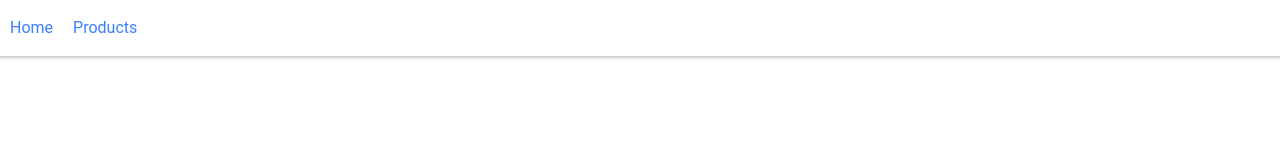
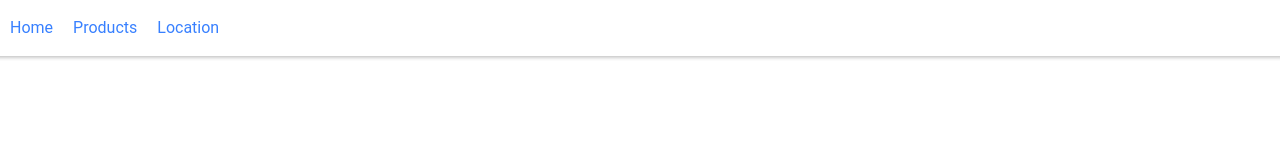
Before and after one commit to PranayPant/ionic-geo-demo, a React (Create React App) app: page /home in a window 1280 px wide. Shown: the top 160 px of the page. Built offline with nearby package versions, Linux system fonts and the light colour scheme.

Commit message:
added location service

```diff
--- a/package.json
+++ b/package.json
@@ -3,9 +3,12 @@
   "version": "0.0.1",
   "private": true,
   "dependencies": {
+    "@capacitor/android": "^4.7.0",
     "@capacitor/app": "4.1.1",
     "@capacitor/core": "4.7.0",
+    "@capacitor/geolocation": "^4.1.0",
     "@capacitor/haptics": "4.1.0",
+    "@capacitor/ios": "^4.7.0",
     "@capacitor/keyboard": "4.1.1",
     "@capacitor/status-bar": "4.1.1",
     "@craco/craco": "^7.0.0",
@@ -75,7 +78,7 @@
     "@capacitor/cli": "4.7.0",
     "autoprefixer": "^9.8.8",
     "cross-env": "^7.0.3",
-    "postcss": "^7.0.39",
+    "postcss": "^8.4.21",
     "tailwindcss": "npm:@tailwindcss/postcss7-compat@^2.2.17"
   },
   "description": "An Ionic project"
--- a/src/App.tsx
+++ b/src/App.tsx
@@ -1,5 +1,5 @@
 import { Redirect, Route } from "react-router-dom";
-import { IonApp, IonHeader, IonRouterLink, IonRouterOutlet, IonTitle, IonToolbar, setupIonicReact } from "@ionic/react";
+import { IonApp, IonContent, IonHeader, IonRouterLink, IonRouterOutlet, IonToolbar, setupIonicReact } from "@ionic/react";
 import { IonReactRouter } from "@ionic/react-router";
 import Home from "./pages/Home";
 
@@ -15,12 +15,14 @@ import "@ionic/react/css/typography.css";
 import "./theme/variables.css";
 import * as React from "react";
 import Products from "./components/Products/Products";
+import Location from "./components/Location/Location";
 
 setupIonicReact();
 
 const App: React.FC = () => {
   return (
     <IonApp>
+      <IonContent fullscreen>
         <IonHeader>
           <IonToolbar>
             <IonRouterLink slot="start" href="/home">
@@ -29,12 +31,18 @@ const App: React.FC = () => {
             <IonRouterLink slot="start" href="/products">
               <span style={{ padding: "10px" }}>Products</span>
             </IonRouterLink>
+            <IonRouterLink slot="start" href="/location">
+              <span style={{ padding: "10px" }}>Location</span>
+            </IonRouterLink>
           </IonToolbar>
         </IonHeader>
         <IonReactRouter>
           <IonRouterOutlet>
             <Route exact path="/home">
               <Home />
+            </Route>
+            <Route exact path="/location">
+              <Location />
             </Route>
             <Route exact path="/products">
               <Products />
@@ -44,6 +52,7 @@ const App: React.FC = () => {
             </Route>
           </IonRouterOutlet>
         </IonReactRouter>
+      </IonContent>
     </IonApp>
   );
 };
--- a/src/components/ExploreContainer/ExploreContainer.css
+++ b/src/components/ExploreContainer/ExploreContainer.css
@@ -1,4 +1,4 @@
-.container {
+.explore-container {
   text-align: center;
   position: absolute;
   left: 0;
@@ -7,18 +7,18 @@
   transform: translateY(-50%);
 }
 
-.container strong {
+.explore-container strong {
   font-size: 20px;
   line-height: 26px;
 }
 
-.container p {
+.explore-container p {
   font-size: 16px;
   line-height: 22px;
   color: #8c8c8c;
   margin: 0;
 }
 
-.container a {
+.explore-container a {
   text-decoration: none;
 }
--- a/src/components/ExploreContainer/ExploreContainer.tsx
+++ b/src/components/ExploreContainer/ExploreContainer.tsx
@@ -1,12 +1,21 @@
-import './ExploreContainer.css';
+import "./ExploreContainer.css";
 
-interface ContainerProps { }
+interface ContainerProps {}
 
 const ExploreContainer: React.FC<ContainerProps> = () => {
   return (
-    <div className="container">
+    <div className="explore-container">
       <strong>Ready to create an app?</strong>
-      <p>Start with Ionic <a target="_blank" rel="noopener noreferrer" href="https://ionicframework.com/docs/components">UI Components</a></p>
+      <p>
+        Start with Ionic{" "}
+        <a
+          target="_blank"
+          rel="noopener noreferrer"
+          href="https://ionicframework.com/docs/components"
+        >
+          UI Components
+        </a>
+      </p>
     </div>
   );
 };
--- /dev/null
+++ b/src/components/Location/Location.css
@@ -0,0 +1,5 @@
+.location-page {
+    position: relative;
+    top: 50px;
+    height: 100%;
+}
--- /dev/null
+++ b/src/components/Location/Location.tsx
@@ -0,0 +1,38 @@
+import { Geolocation, Position } from "@capacitor/geolocation";
+import {
+  IonPage,
+  IonItem,
+  IonList,
+  useIonViewWillEnter,
+  IonContent,
+} from "@ionic/react";
+import * as React from "react";
+
+import "./Location.css";
+
+const Location: React.FC = () => {
+  const [location, setLocation] = React.useState<Position | null>(null);
+
+  useIonViewWillEnter(() => {
+    Geolocation.getCurrentPosition({enableHighAccuracy: false})
+      .then((coords) => setLocation(coords))
+      .catch((err) => console.error(err));
+  });
+  return (
+    <IonPage>
+      <IonContent>
+        <div className="flex-col center location-page">
+          <span>My location is currently</span>
+          {location && (
+            <div className="flex-col">
+              <span>Latitude: {location?.coords.latitude}</span>
+              <span>Longitude: {location?.coords.longitude}</span>
+            </div>
+          )}
+        </div>
+      </IonContent>
+    </IonPage>
+  );
+};
+
+export default Location;
--- a/src/components/Products/Products.css
+++ b/src/components/Products/Products.css
@@ -1,7 +1,6 @@
 .product-list {
-    max-width: 90vw;
-    margin: auto;
-    @media screen and (min-width: 960px) {
-        max-width: 60vw
-    }
+  margin-top: 10px;
 }
+.product-list span {
+  margin: 5px 0;
+}
--- a/src/components/Products/Products.tsx
+++ b/src/components/Products/Products.tsx
@@ -1,9 +1,9 @@
 import {
   IonPage,
   IonItem,
-  IonLabel,
   IonList,
   useIonViewWillEnter,
+  IonContent,
 } from "@ionic/react";
 import React from "react";
 import { Product } from "../../types/products";
@@ -18,17 +18,18 @@ const Products: React.FC = () => {
   });
   return (
     <IonPage>
-      <section>
-        <IonList className="product-list">
+      <IonContent>
+        <IonList className="container product-list">
           {products.map((p) => (
             <IonItem key={p.id}>
-              <IonLabel>
-                <IonLabel>{p.description}</IonLabel>
-              </IonLabel>
+              <div className="flex-col">
+                <span>{p.title}</span>
+                <span>{p.category}</span>
+              </div>
             </IonItem>
           ))}
         </IonList>
-      </section>
+      </IonContent>
     </IonPage>
   );
 };
--- a/src/theme/variables.css
+++ b/src/theme/variables.css
@@ -84,65 +84,65 @@ http://ionicframework.com/docs/theming/ */
 
   body {
     --ion-color-primary: #428cff;
-    --ion-color-primary-rgb: 66,140,255;
+    --ion-color-primary-rgb: 66, 140, 255;
     --ion-color-primary-contrast: #ffffff;
-    --ion-color-primary-contrast-rgb: 255,255,255;
+    --ion-color-primary-contrast-rgb: 255, 255, 255;
     --ion-color-primary-shade: #3a7be0;
     --ion-color-primary-tint: #5598ff;
 
     --ion-color-secondary: #50c8ff;
-    --ion-color-secondary-rgb: 80,200,255;
+    --ion-color-secondary-rgb: 80, 200, 255;
     --ion-color-secondary-contrast: #ffffff;
-    --ion-color-secondary-contrast-rgb: 255,255,255;
+    --ion-color-secondary-contrast-rgb: 255, 255, 255;
     --ion-color-secondary-shade: #46b0e0;
     --ion-color-secondary-tint: #62ceff;
 
     --ion-color-tertiary: #6a64ff;
-    --ion-color-tertiary-rgb: 106,100,255;
+    --ion-color-tertiary-rgb: 106, 100, 255;
     --ion-color-tertiary-contrast: #ffffff;
-    --ion-color-tertiary-contrast-rgb: 255,255,255;
+    --ion-color-tertiary-contrast-rgb: 255, 255, 255;
     --ion-color-tertiary-shade: #5d58e0;
     --ion-color-tertiary-tint: #7974ff;
 
     --ion-color-success: #2fdf75;
-    --ion-color-success-rgb: 47,223,117;
+    --ion-color-success-rgb: 47, 223, 117;
     --ion-color-success-contrast: #000000;
-    --ion-color-success-contrast-rgb: 0,0,0;
+    --ion-color-success-contrast-rgb: 0, 0, 0;
     --ion-color-success-shade: #29c467;
     --ion-color-success-tint: #44e283;
 
     --ion-color-warning: #ffd534;
-    --ion-color-warning-rgb: 255,213,52;
+    --ion-color-warning-rgb: 255, 213, 52;
     --ion-color-warning-contrast: #000000;
-    --ion-color-warning-contrast-rgb: 0,0,0;
+    --ion-color-warning-contrast-rgb: 0, 0, 0;
     --ion-color-warning-shade: #e0bb2e;
     --ion-color-warning-tint: #ffd948;
 
     --ion-color-danger: #ff4961;
-    --ion-color-danger-rgb: 255,73,97;
+    --ion-color-danger-rgb: 255, 73, 97;
     --ion-color-danger-contrast: #ffffff;
-    --ion-color-danger-contrast-rgb: 255,255,255;
+    --ion-color-danger-contrast-rgb: 255, 255, 255;
     --ion-color-danger-shade: #e04055;
     --ion-color-danger-tint: #ff5b71;
 
     --ion-color-dark: #f4f5f8;
-    --ion-color-dark-rgb: 244,245,248;
+    --ion-color-dark-rgb: 244, 245, 248;
     --ion-color-dark-contrast: #000000;
-    --ion-color-dark-contrast-rgb: 0,0,0;
+    --ion-color-dark-contrast-rgb: 0, 0, 0;
     --ion-color-dark-shade: #d7d8da;
     --ion-color-dark-tint: #f5f6f9;
 
     --ion-color-medium: #989aa2;
-    --ion-color-medium-rgb: 152,154,162;
+    --ion-color-medium-rgb: 152, 154, 162;
     --ion-color-medium-contrast: #000000;
-    --ion-color-medium-contrast-rgb: 0,0,0;
+    --ion-color-medium-contrast-rgb: 0, 0, 0;
     --ion-color-medium-shade: #86888f;
     --ion-color-medium-tint: #a2a4ab;
 
     --ion-color-light: #222428;
-    --ion-color-light-rgb: 34,36,40;
+    --ion-color-light-rgb: 34, 36, 40;
     --ion-color-light-contrast: #ffffff;
-    --ion-color-light-contrast-rgb: 255,255,255;
+    --ion-color-light-contrast-rgb: 255, 255, 255;
     --ion-color-light-shade: #1e2023;
     --ion-color-light-tint: #383a3e;
   }
@@ -154,10 +154,10 @@ http://ionicframework.com/docs/theming/ */
 
   .ios body {
     --ion-background-color: #000000;
-    --ion-background-color-rgb: 0,0,0;
+    --ion-background-color-rgb: 0, 0, 0;
 
     --ion-text-color: #ffffff;
-    --ion-text-color-rgb: 255,255,255;
+    --ion-text-color-rgb: 255, 255, 255;
 
     --ion-color-step-50: #0d0d0d;
     --ion-color-step-100: #1a1a1a;
@@ -190,7 +190,6 @@ http://ionicframework.com/docs/theming/ */
     --ion-toolbar-border-color: var(--ion-color-step-250);
   }
 
-
   /*
    * Material Design Dark Theme
    * -------------------------------------------
@@ -198,10 +197,10 @@ http://ionicframework.com/docs/theming/ */
 
   .md body {
     --ion-background-color: #121212;
-    --ion-background-color-rgb: 18,18,18;
+    --ion-background-color-rgb: 18, 18, 18;
 
     --ion-text-color: #ffffff;
-    --ion-text-color-rgb: 255,255,255;
+    --ion-text-color-rgb: 255, 255, 255;
 
     --ion-border-color: #222222;
 
@@ -234,3 +233,27 @@ http://ionicframework.com/docs/theming/ */
     --ion-card-background: #1e1e1e;
   }
 }
+
+.flex {
+  display: flex;
+}
+
+.flex-col {
+  display: flex;
+  flex-direction: column;
+}
+
+.center {
+  justify-content: center;
+  align-items: center;
+}
+
+.container {
+  position: relative;
+  top: 50px;
+  max-width: 90vw;
+  margin: auto;
+  @media screen and (min-width: 960px) {
+    max-width: 60vw;
+  }
+}
```
Also changed, not shown: 2 other files (tests, documents, lock files or other folders). Lines whose indentation alone changed are shown as unchanged.
